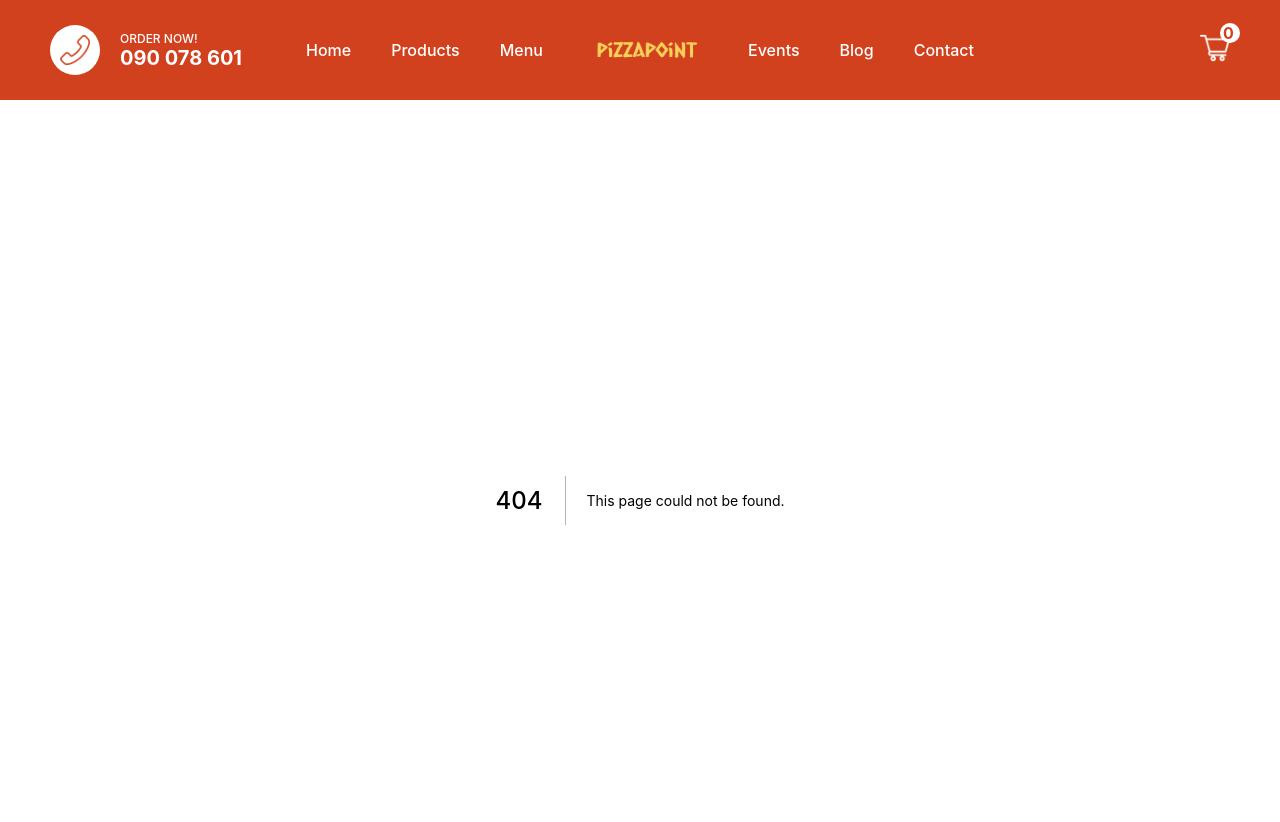
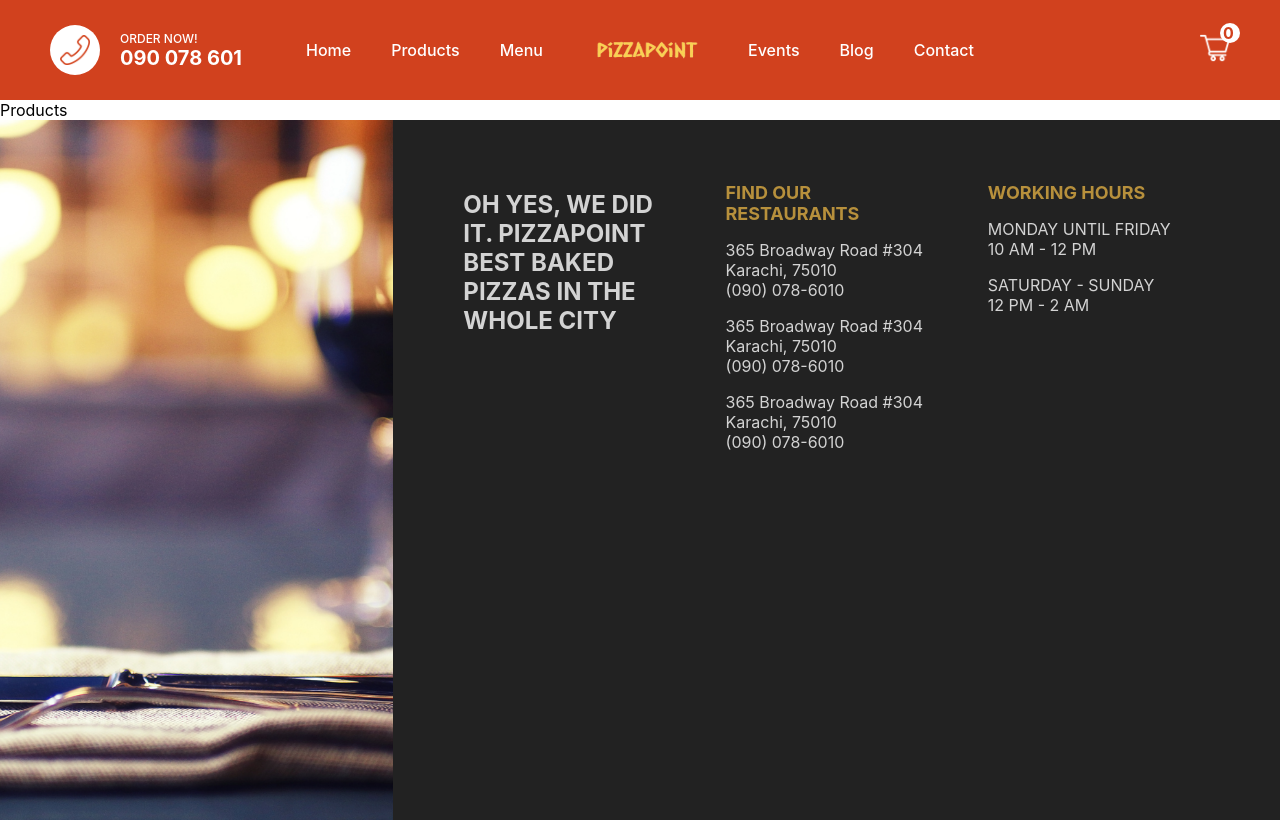
Before and after one commit to snyder625/Pizzapoint, a Next.js app: page /product in a window 1280 px wide. Before the commit this address had no page. Shown: the top 822 px of the page. Built offline with nearby package versions, Linux system fonts and the light colour scheme.

Commit message:
Products page added

```diff
--- /dev/null
+++ b/pages/product/index.jsx
@@ -0,0 +1,9 @@
+import React from 'react'
+
+const Products = () => {
+  return (
+    <div> Products</div>
+  )
+}
+
+export default Products
```
